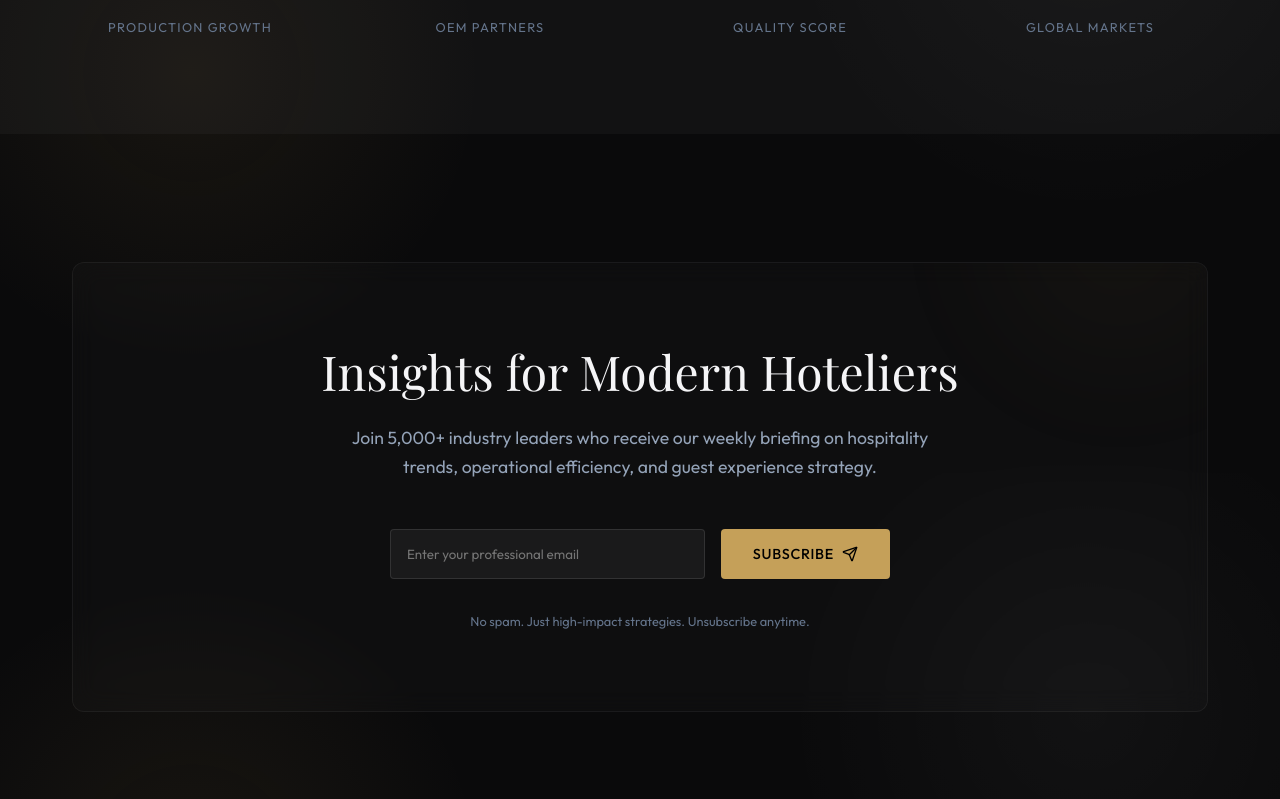
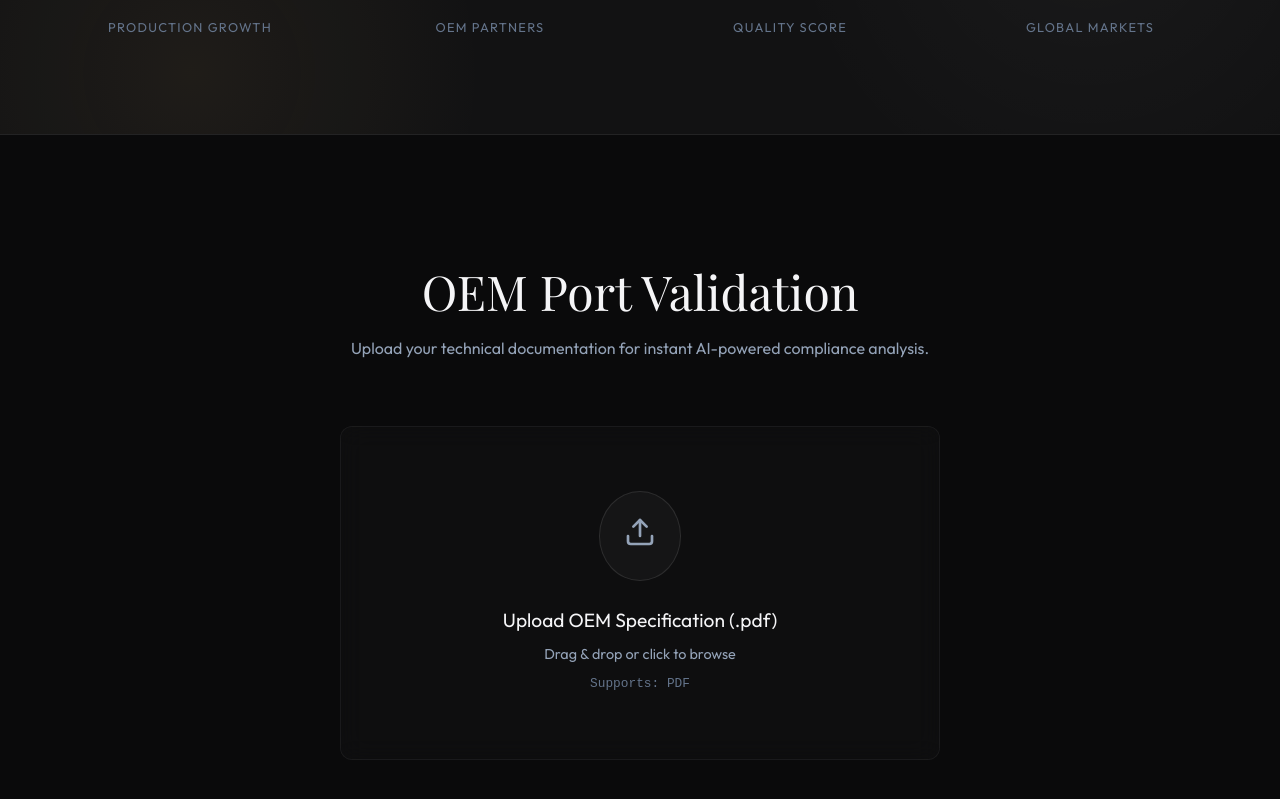
Before and after one commit to smitbahadure1/cars, a React (Vite) app: page / in a window 1280 px wide. Shown: the part 1927-2726 px from the top of the page. Built offline with nearby package versions, Linux system fonts and the light colour scheme; a web font is replaced by a local one.

Commit message:
Add OEM Port Validation tool to Home page

```diff
--- a/src/pages/Home.jsx
+++ b/src/pages/Home.jsx
@@ -3,6 +3,7 @@ import { motion } from 'framer-motion';
 import { useNavigate } from 'react-router-dom';
 import { ArrowRight, Star, TrendingUp, Users, ShieldCheck } from 'lucide-react';
 import Newsletter from '../components/Newsletter';
+import UploadArea from '../components/UploadArea';
 
 const Home = () => {
     const navigate = useNavigate();
@@ -197,6 +198,17 @@ const Home = () => {
                 </div>
             </section>
 
+            {/* OEM Verification Section */}
+            <section className="section-padding" style={{ background: 'var(--bg-dark)', borderTop: '1px solid var(--border)' }}>
+                <div className="container">
+                    <div style={{ textAlign: 'center', marginBottom: '4rem' }}>
+                        <h2 style={{ fontSize: '3rem', marginBottom: '1rem' }}>OEM Port Validation</h2>
+                        <p style={{ color: 'var(--text-secondary)' }}>Upload your technical documentation for instant AI-powered compliance analysis.</p>
+                    </div>
+                    <UploadArea title="Upload OEM Specification (.pdf)" accept=".pdf" />
+                </div>
+            </section>
+
             {/* Newsletter Signup (Primary Lead Magnet) */}
             <Newsletter />
         </main>
```
